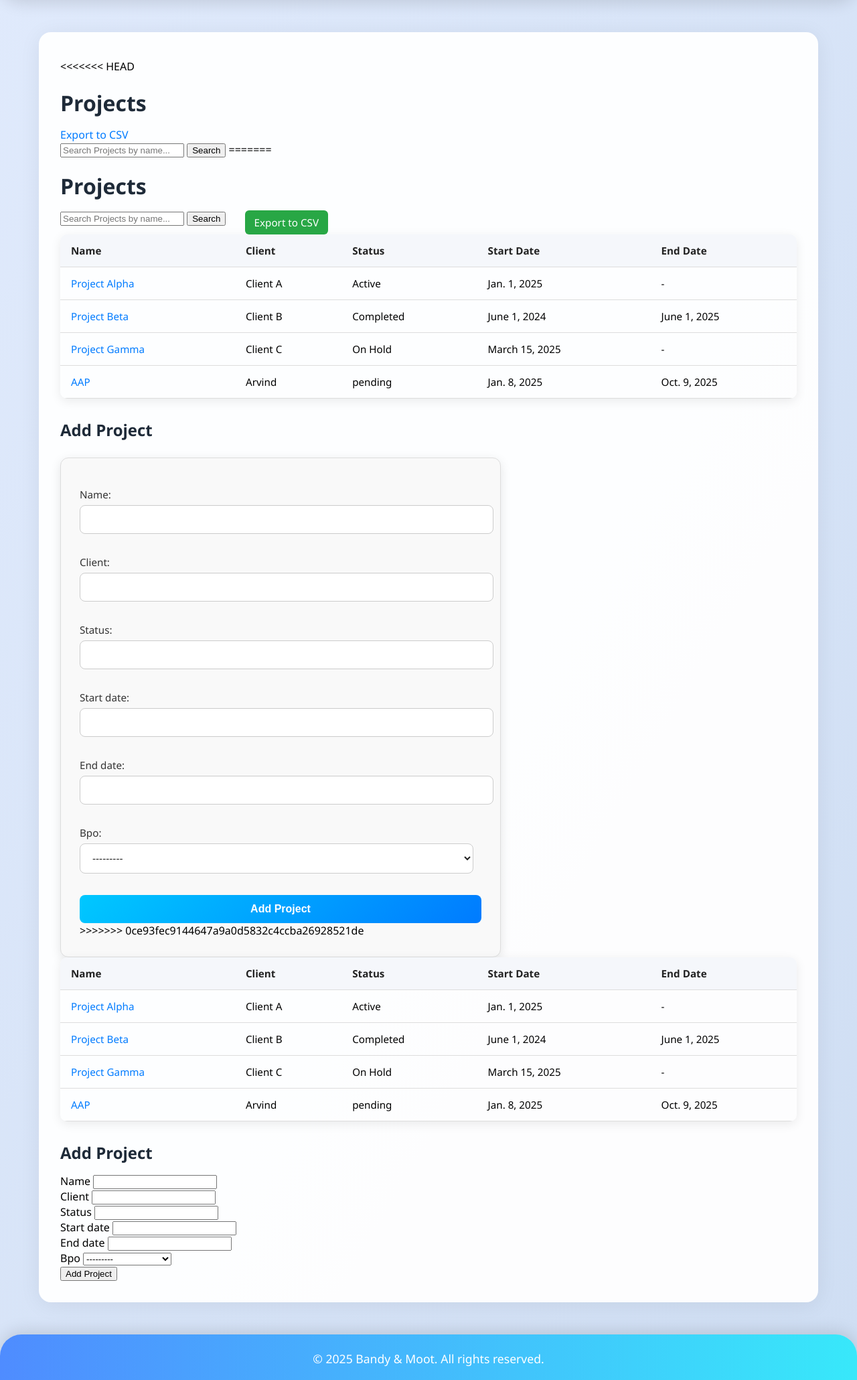
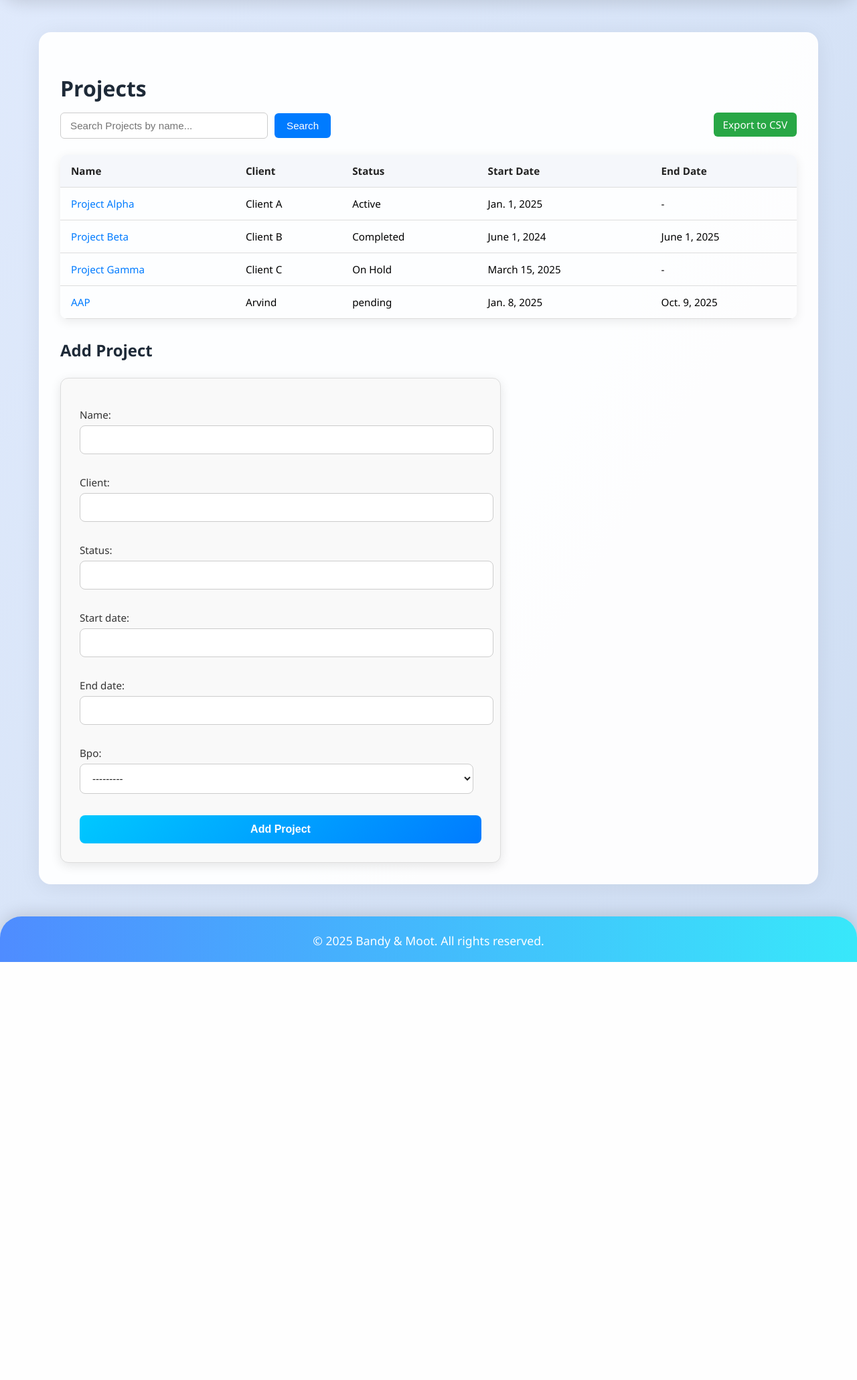
Before and after one commit to afnankhan232/KPO, a Django app: page /projects/ in a window 1280 px wide. Shown: the part 96-2156 px from the top of the page at 67% size. After the commit the page ends 1532 px from the top, so only its background shows below. Run offline with Django 5.2, Linux system fonts and the light colour scheme; data comes from the database, SQL or seed files in the repository.

Commit message:
helo afnna 3

```diff
--- a/dashboard/templates/dashboard/projects_list.html
+++ b/dashboard/templates/dashboard/projects_list.html
@@ -2,19 +2,7 @@
 {% block title %}Projects | KPO Dashboard{% endblock %}
 
 {% block content %}
-<<<<<<< HEAD
 
-<div class="d-flex justify-content-between align-items-center mb-3">
-    <h1 class="h3">Projects</h1>
-    <a href="?export=csv" class="btn btn-sm btn-outline-primary">Export to CSV</a>
-</div>
-
-<form method="get" class="mb-3 d-flex" style="max-width:400px;">
-    <input type="text" name="q" value="{{ query }}"
-           class="form-control me-2"
-           placeholder="Search Projects by name...">
-    <button type="submit" class="btn btn-primary">Search</button>
-=======
 <style>
     /* Headings */
     h1, h2 {
@@ -248,64 +236,6 @@
     {% csrf_token %}
     {{ form.as_p }}
     <button type="submit">Add Project</button>
->>>>>>> 0ce93fec9144647a9a0d5832c4ccba26928521de
 </form>
 
-<div class="card shadow-sm mb-4">
-  <div class="card-body p-0">
-    <table class="table table-striped mb-0">
-        <thead class="table-dark">
-            <tr>
-                <th>Name</th>
-                <th>Client</th>
-                <th>Status</th>
-                <th>Start Date</th>
-                <th>End Date</th>
-            </tr>
-        </thead>
-        <tbody>
-            {% for project in projects %}
-            <tr>
-                <td><a href="/projects/{{ project.id }}/">{{ project.name }}</a></td>
-                <td>{{ project.client }}</td>
-                <td>{{ project.status }}</td>
-                <td>{{ project.start_date }}</td>
-                <td>{{ project.end_date|default:'-' }}</td>
-            </tr>
-            {% empty %}
-            <tr>
-                <td colspan="5" class="text-center text-muted">No projects found.</td>
-            </tr>
-            {% endfor %}
-        </tbody>
-    </table>
-  </div>
-</div>
-
-<div class="card shadow-sm">
-  <div class="card-header bg-light">
-    <h2 class="h5 mb-0">Add Project</h2>
-  </div>
-  <div class="card-body">
-    <form method="post" class="row g-3">
-        {% csrf_token %}
-        {% for field in form %}
-          <div class="col-md-6">
-            <label class="form-label">{{ field.label }}</label>
-            {{ field }}
-            {% if field.help_text %}
-              <small class="form-text text-muted">{{ field.help_text }}</small>
-            {% endif %}
-            {% for error in field.errors %}
-              <div class="text-danger">{{ error }}</div>
-            {% endfor %}
-          </div>
-        {% endfor %}
-        <div class="col-12">
-            <button type="submit" class="btn btn-success">Add Project</button>
-        </div>
-    </form>
-  </div>
-</div>
-
 {% endblock %}
```
Also changed, not shown: dashboard/templates/dashboard/teams_list.html (+32 -14 lines).
